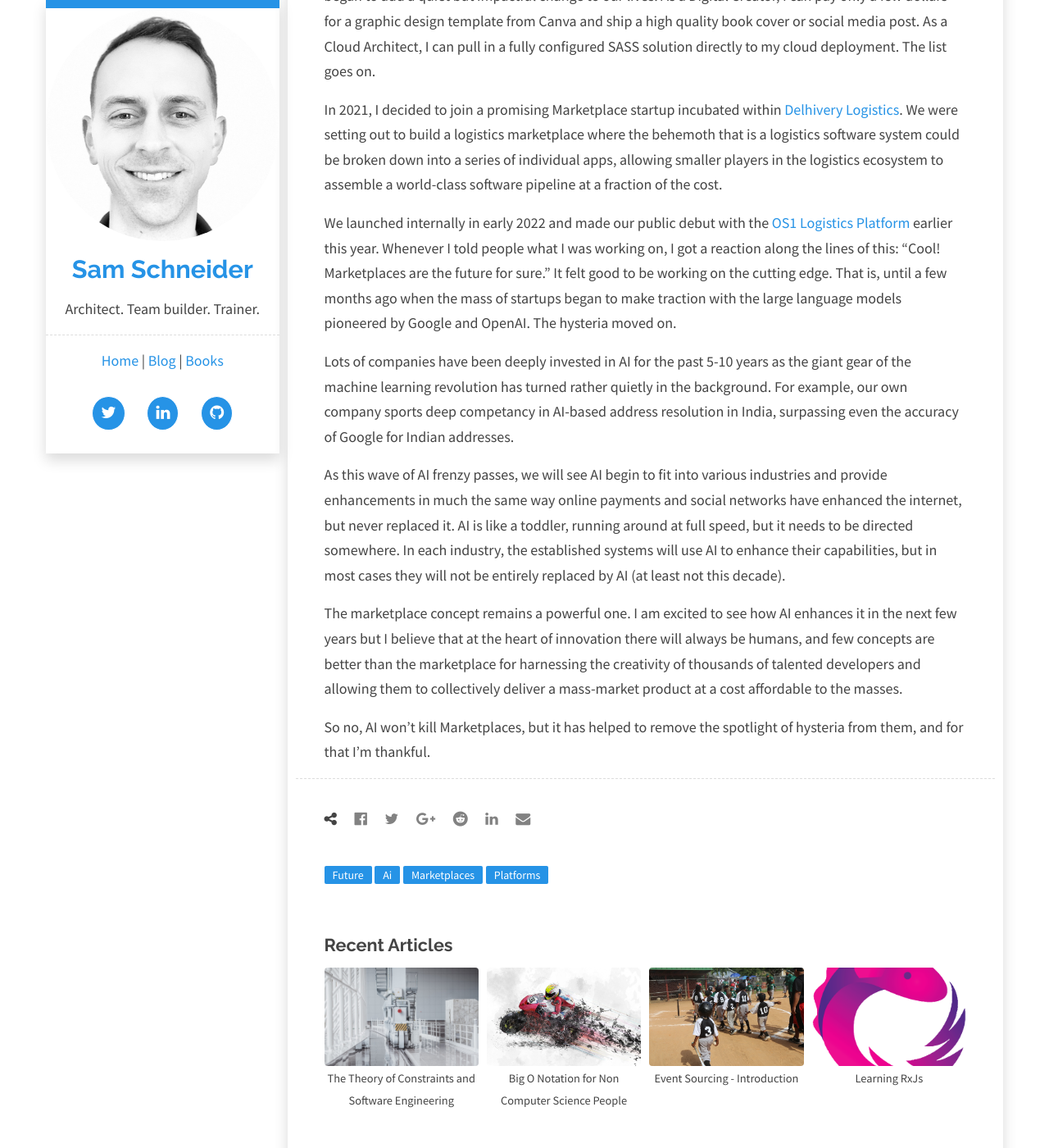
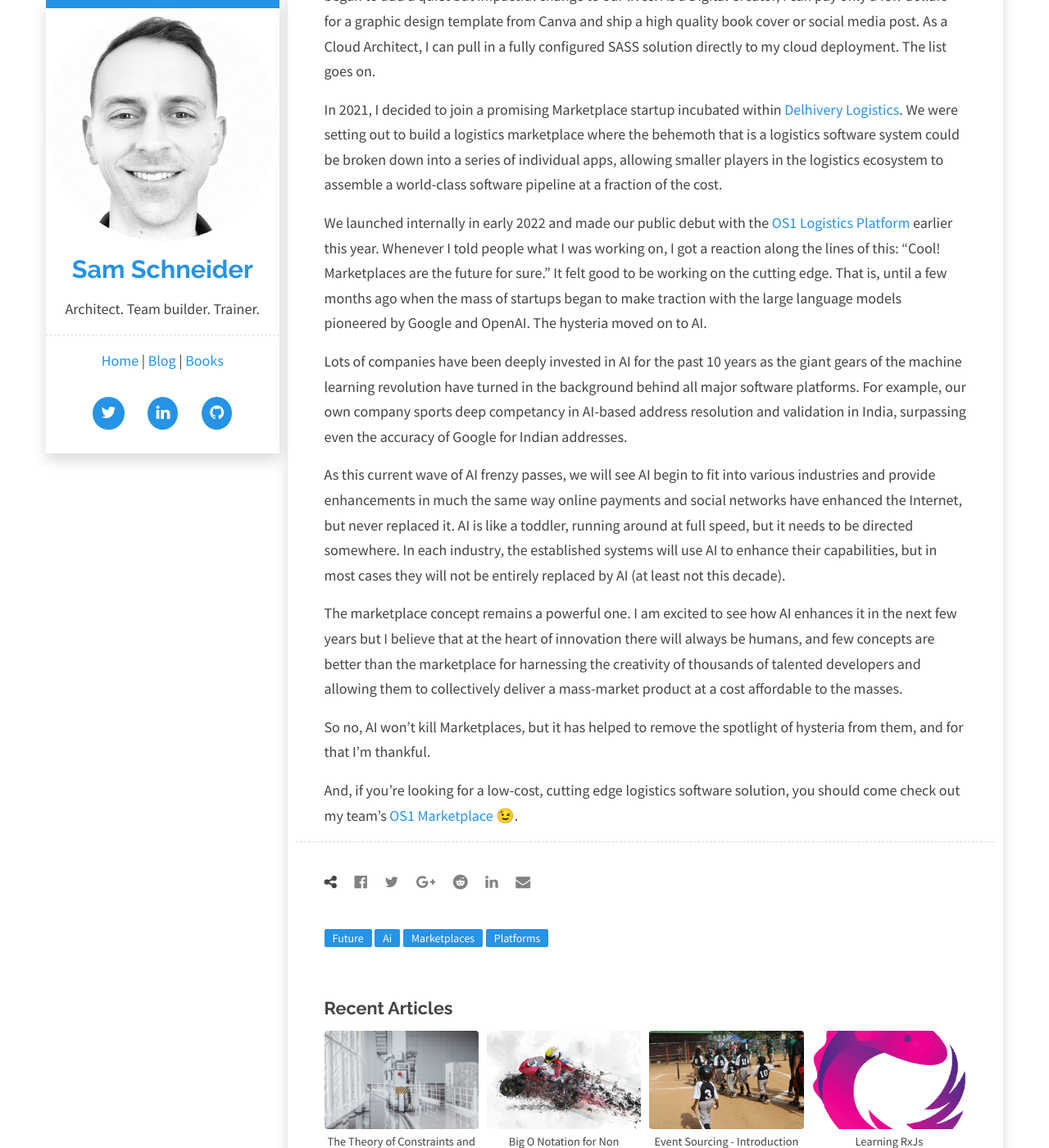
Before and after one commit to samdotme/samdotme.github.io, a Jekyll site: the page built from _posts/2023-10-11-marketplace-vs-ai.md, in a window 1280 px wide and 1400 px high, scrolled down 1270 px. Shown: the whole window at 82% size. Built offline with Jekyll 4.4.1, drawn with Linux system fonts in a browser that asks for light colours; comment, search, counter and statistics services are not loaded.

Commit message:
Updates to ai post. (#36)

```diff
--- a/_posts/2023-10-11-marketplace-vs-ai.md
+++ b/_posts/2023-10-11-marketplace-vs-ai.md
@@ -17,12 +17,14 @@ A few years ago, App Marketplaces became the next big thing, promising to reduce
 
 In 2021, I decided to join a promising Marketplace startup incubated within [Delhivery Logistics](https://www.delhivery.com/). We were setting out to build a logistics marketplace where the behemoth that is a logistics software system could be broken down into a series of individual apps, allowing smaller players in the logistics ecosystem to assemble a world-class software pipeline at a fraction of the cost.
 
-We launched internally in early 2022 and made our public debut with the [OS1 Logistics Platform](https://getos1.com/) earlier this year. Whenever I told people what I was working on, I got a reaction along the lines of this: "Cool! Marketplaces are the future for sure." It felt good to be working on the cutting edge. That is, until a few months ago when the mass of startups began to make traction with the large language models pioneered by Google and OpenAI. The hysteria moved on.
+We launched internally in early 2022 and made our public debut with the [OS1 Logistics Platform](https://getos1.com/) earlier this year. Whenever I told people what I was working on, I got a reaction along the lines of this: "Cool! Marketplaces are the future for sure." It felt good to be working on the cutting edge. That is, until a few months ago when the mass of startups began to make traction with the large language models pioneered by Google and OpenAI. The hysteria moved on to AI.
 
-Lots of companies have been deeply invested in AI for the past 5-10 years as the giant gear of the machine learning revolution has turned rather quietly in the background. For example, our own company sports deep competancy in AI-based address resolution in India, surpassing even the accuracy of Google for Indian addresses.
+Lots of companies have been deeply invested in AI for the past 10 years as the giant gears of the machine learning revolution have turned in the background behind all major software platforms. For example, our own company sports deep competancy in AI-based address resolution and validation in India, surpassing even the accuracy of Google for Indian addresses.
 
-As this wave of AI frenzy passes, we will see AI begin to fit into various industries and provide enhancements in much the same way online payments and social networks have enhanced the internet, but never replaced it. AI is like a toddler, running around at full speed, but it needs to be directed somewhere. In each industry, the established systems will use AI to enhance their capabilities, but in most cases they will not be entirely replaced by AI (at least not this decade).
+As this current wave of AI frenzy passes, we will see AI begin to fit into various industries and provide enhancements in much the same way online payments and social networks have enhanced the Internet, but never replaced it. AI is like a toddler, running around at full speed, but it needs to be directed somewhere. In each industry, the established systems will use AI to enhance their capabilities, but in most cases they will not be entirely replaced by AI (at least not this decade).
 
 The marketplace concept remains a powerful one. I am excited to see how AI enhances it in the next few years but I believe that at the heart of innovation there will always be humans, and few concepts are better than the marketplace for harnessing the creativity of thousands of talented developers and allowing them to collectively deliver a mass-market product at a cost affordable to the masses.
 
 So no, AI won't kill Marketplaces, but it has helped to remove the spotlight of hysteria from them, and for that I'm thankful.
+
+And, if you're looking for a low-cost, cutting edge logistics software solution, you should come check out my team's [OS1 Marketplace](https://getos1.com/) 😉.
```
